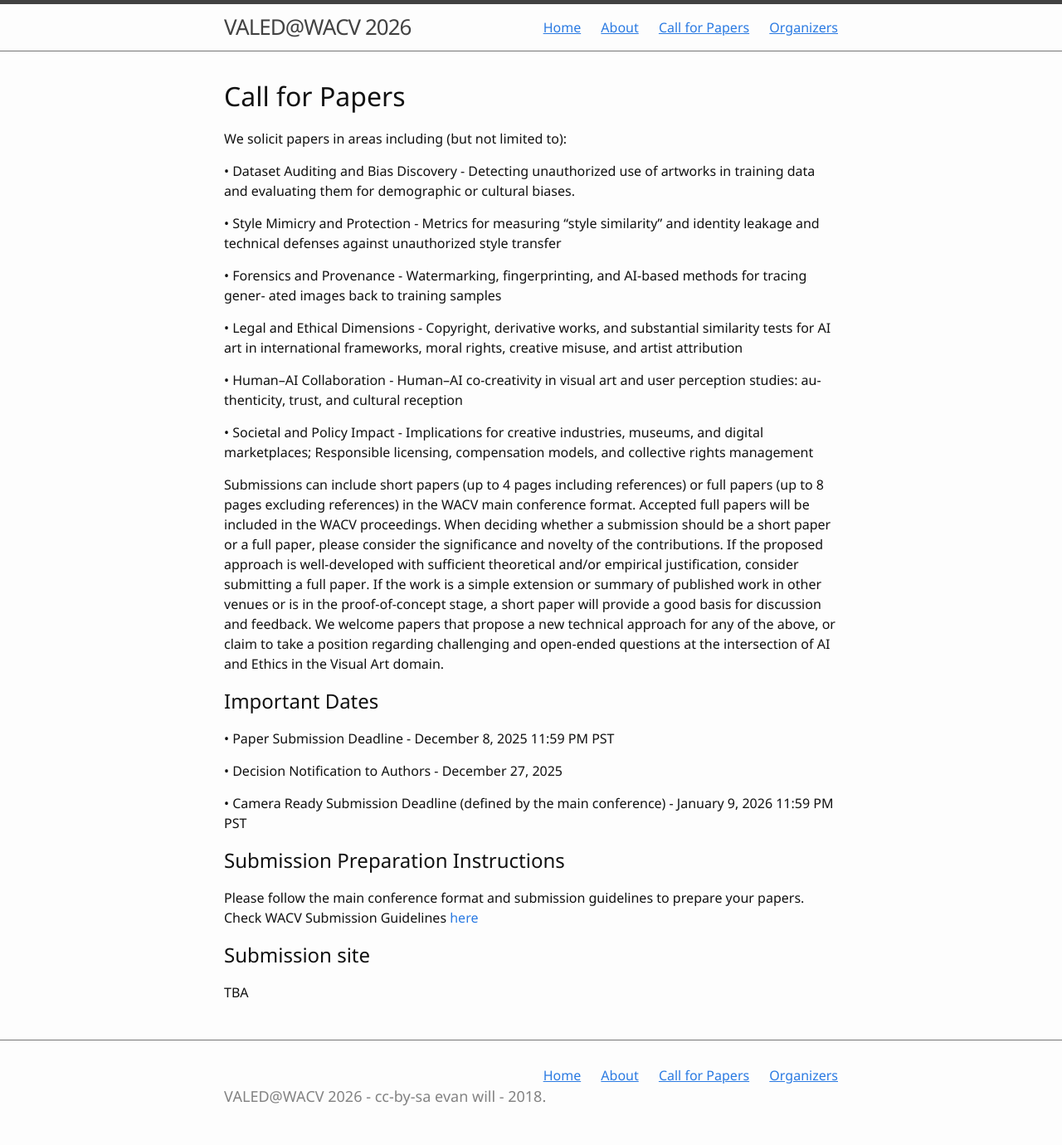
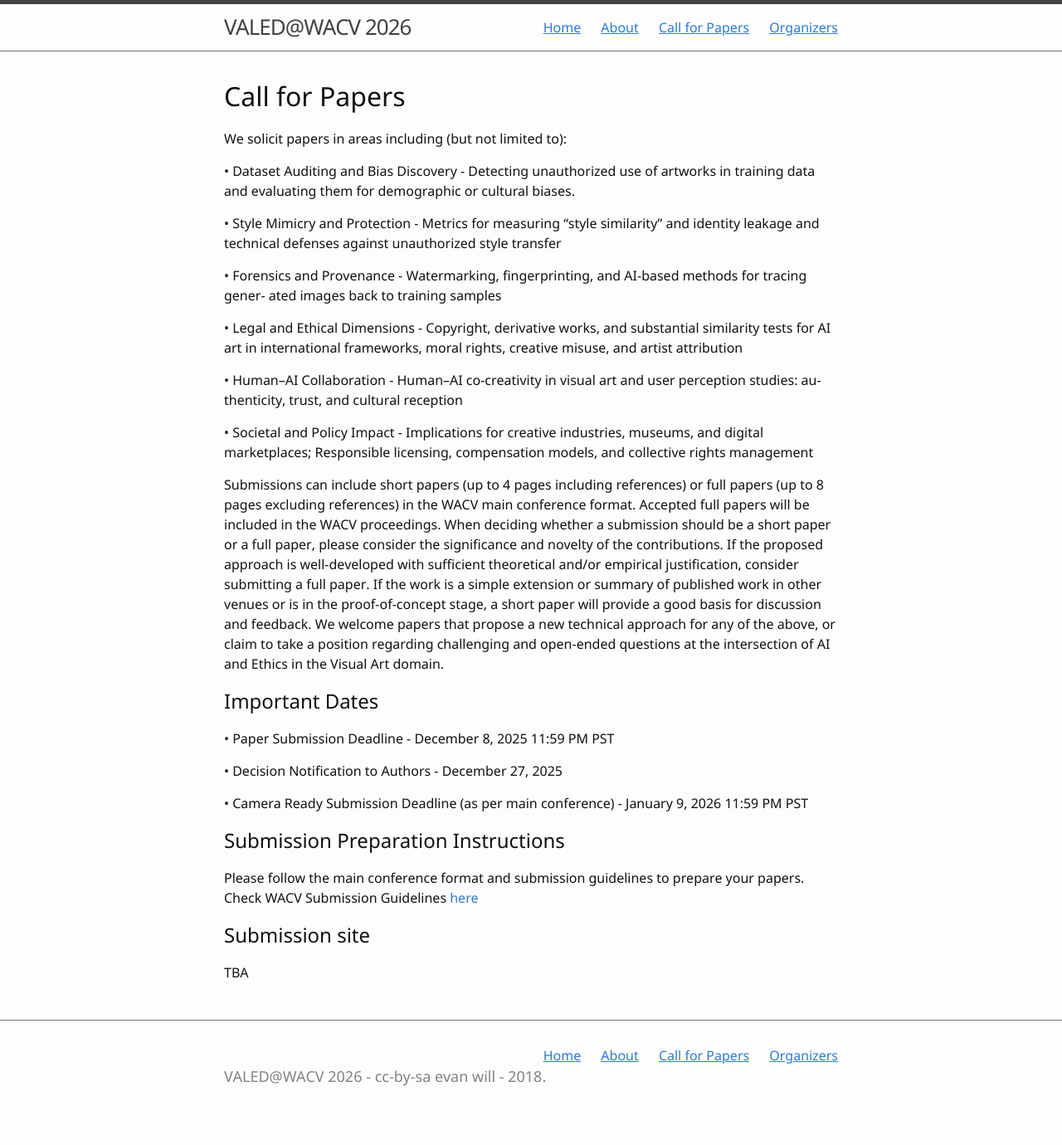
Before and after one commit to aparnabharati/valed-workshop-2026, a Jekyll site: the page built from 1-intro.md, in a window 1280 px wide. Shown: the whole page at 83% size. Built offline with Jekyll 4.4.1, drawn with Linux system fonts in a browser that asks for light colours; after the commit the page ends 1356 px from its top, so only the background shows below that.

Commit message:
Update 1-intro.md

```diff
--- a/1-intro.md
+++ b/1-intro.md
@@ -41,7 +41,7 @@
 
 • Decision Notification to Authors - December 27, 2025
 
-• Camera Ready Submission Deadline (defined by the main conference) - January 9, 2026 11:59 PM PST
+• Camera Ready Submission Deadline (as per main conference) - January 9, 2026 11:59 PM PST
 
 ## Submission Preparation Instructions
 
```
